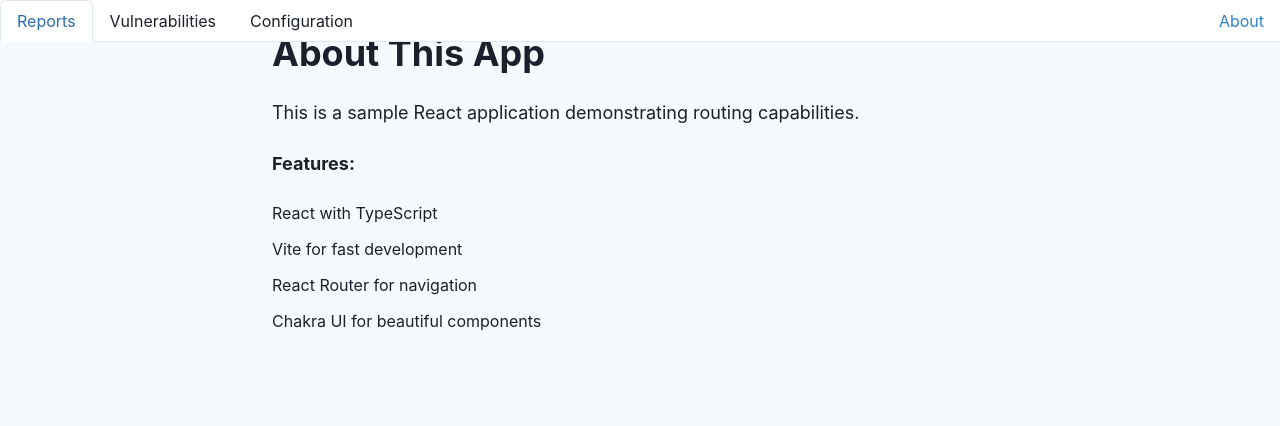
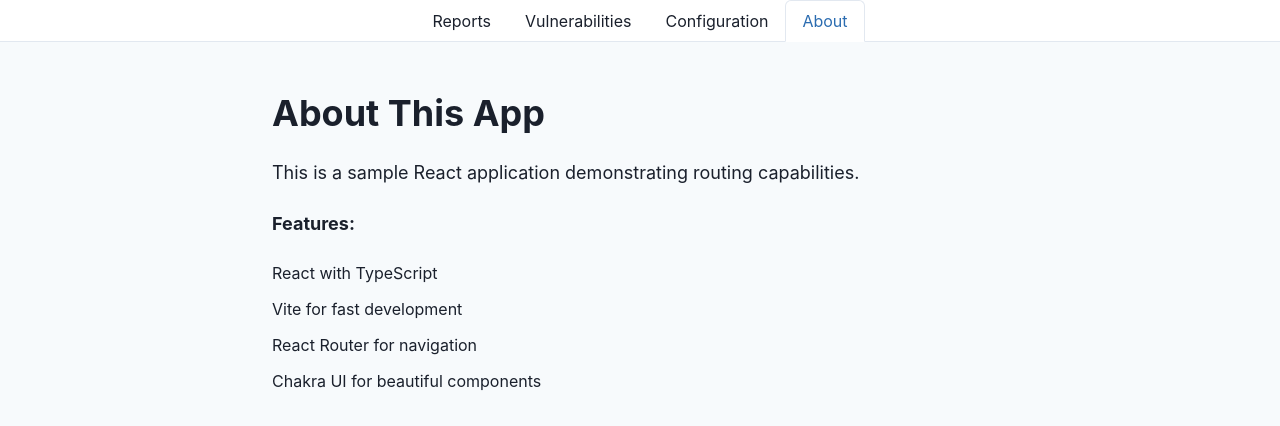
Before and after one commit to vahlkar/penne, a React (Vite) app: page /#/about in a window 1280 px wide. Shown: the top 426 px of the page. Built offline with nearby package versions, Linux system fonts and the light colour scheme.

Commit message:
Fix about page.

```diff
--- a/src/components/About.tsx
+++ b/src/components/About.tsx
@@ -1,8 +1,9 @@
 import React from 'react';
-import { Container, Heading, Text, List, ListItem, VStack } from '@chakra-ui/react';
+import { Container, Heading, Text, List, ListItem, VStack, Box } from '@chakra-ui/react';
 
 const About: React.FC = () => {
   return (
+    <Box pt="60px">
       <Container maxW="container.md" py={8}>
         <VStack spacing={6} align="stretch">
           <Heading>About This App</Heading>
@@ -18,6 +19,7 @@ const About: React.FC = () => {
           </List>
         </VStack>
       </Container>
+    </Box>
   );
 };
 
--- a/src/components/Header.tsx
+++ b/src/components/Header.tsx
@@ -1,5 +1,5 @@
 import React from 'react';
-import { Box, Tabs, TabList, Tab, useColorModeValue, Flex, Link as ChakraLink } from '@chakra-ui/react';
+import { Box, Tabs, TabList, Tab, useColorModeValue, Flex } from '@chakra-ui/react';
 import { Link, useLocation } from 'react-router-dom';
 
 const Header: React.FC = () => {
@@ -17,28 +17,21 @@ const Header: React.FC = () => {
       borderColor={borderColor}
       zIndex="sticky"
     >
-      <Flex justify="space-between" align="center">
+      <Flex justify="center" align="center">
         <Tabs
           variant="enclosed"
           index={location.pathname === '/' ? 0 :
                  location.pathname === '/vulnerabilities' ? 1 :
-                 location.pathname === '/configuration' ? 2 : 0}
+                 location.pathname === '/configuration' ? 2 :
+                 location.pathname === '/about' ? 3 : 0}
         >
           <TabList>
             <Tab as={Link} to="/">Reports</Tab>
             <Tab as={Link} to="/vulnerabilities">Vulnerabilities</Tab>
             <Tab as={Link} to="/configuration">Configuration</Tab>
+            <Tab as={Link} to="/about">About</Tab>
           </TabList>
         </Tabs>
-        <ChakraLink
-          as={Link}
-          to="/about"
-          mr={4}
-          color="blue.500"
-          _hover={{ textDecoration: 'none', color: 'blue.600' }}
-        >
-          About
-        </ChakraLink>
       </Flex>
     </Box>
   );
```
Lines whose indentation alone changed are shown as unchanged.
